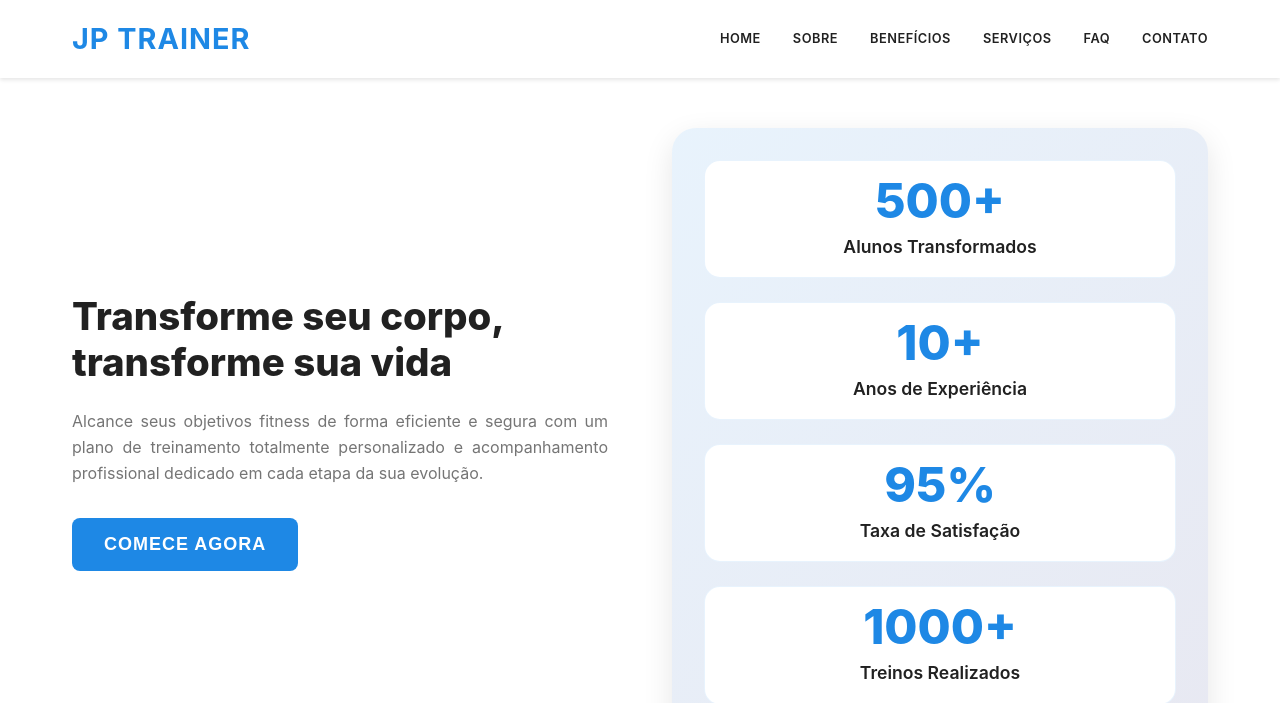
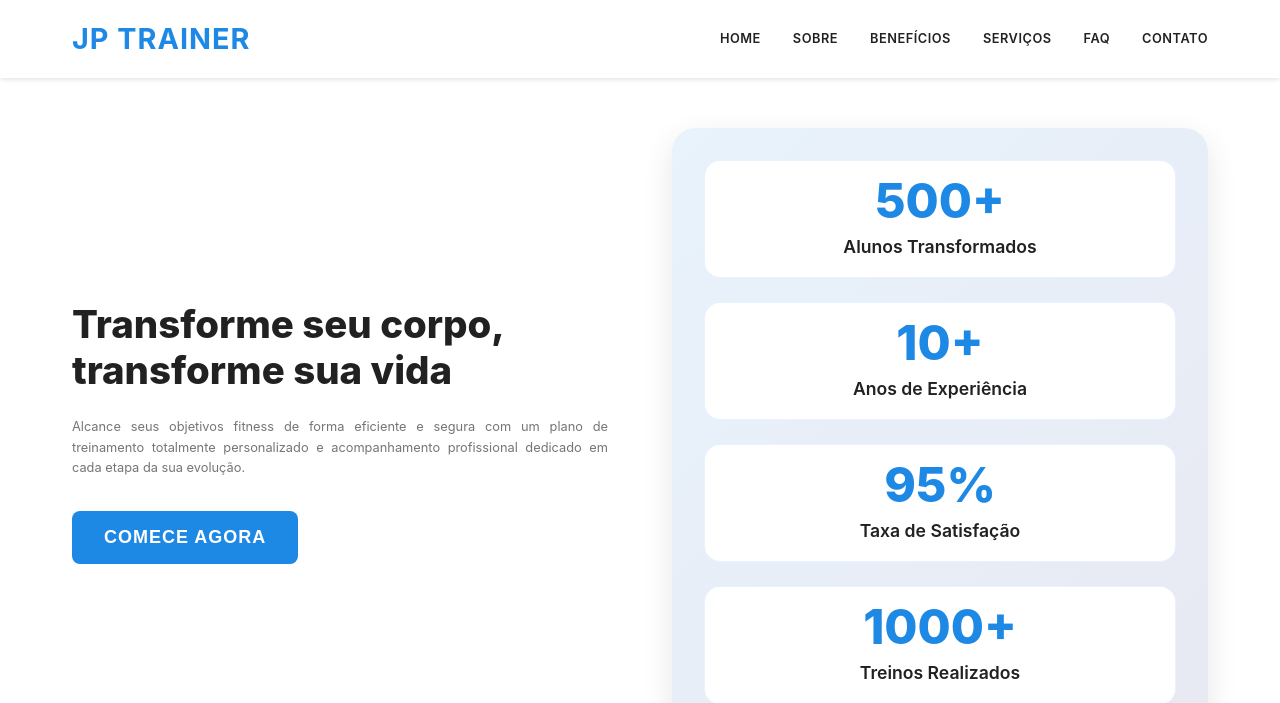
Before and after one commit to DevAlexanderMiranda/personal-trainer-jp, a plain HTML site: page index.html in a window 1280 px wide. Shown: the top 703 px of the page. Drawn offline with Linux system fonts and the light colour scheme.

Commit message:
Atualização de responsividade

```diff
--- a/styles.css
+++ b/styles.css
@@ -138,13 +138,11 @@ nav {
 
 .hero-content p,
 .hero-content span {
-  font-size: clamp(0.9rem, 1vw, 1.1rem);
+  font-size: 1rem;
   color: var(--light-text);
   margin-bottom: 2rem;
   text-align: justify;
   display: block;
-  max-font-size: 1.1rem;
-  font-size: 1rem;
 }
 
 .hero-image img {
@@ -550,11 +548,9 @@ nav {
 .about-content span {
   margin-bottom: 2rem;
   color: var(--light-text);
-  font-size: clamp(0.85rem, 0.9vw, 0.95rem);
+  font-size: 0.9rem;
   text-align: justify;
   display: block;
-  max-font-size: 0.95rem;
-  font-size: 0.9rem;
 }
 
 .about-image {
@@ -1870,3 +1866,40 @@ footer::before {
     font-size: 0.9rem;
   }
 }
+
+/* Nova regra única para controle de tamanho de fonte em diferentes dispositivos */
+@media screen and (min-width: 1201px) {
+  .hero-content p,
+  .hero-content span,
+  .about-content p,
+  .about-content span {
+    font-size: 1rem;
+  }
+}
+
+@media screen and (max-width: 1200px) {
+  .hero-content p,
+  .hero-content span,
+  .about-content p,
+  .about-content span {
+    font-size: 0.95rem;
+  }
+}
+
+@media only screen and (max-device-width: 812px) {
+  .hero-content p,
+  .hero-content span,
+  .about-content p,
+  .about-content span {
+    font-size: 0.85rem;
+  }
+}
+
+@media only screen and (max-device-width: 812px) and (orientation: landscape) {
+  .hero-content p,
+  .hero-content span,
+  .about-content p,
+  .about-content span {
+    font-size: 0.8rem;
+  }
+}
```
